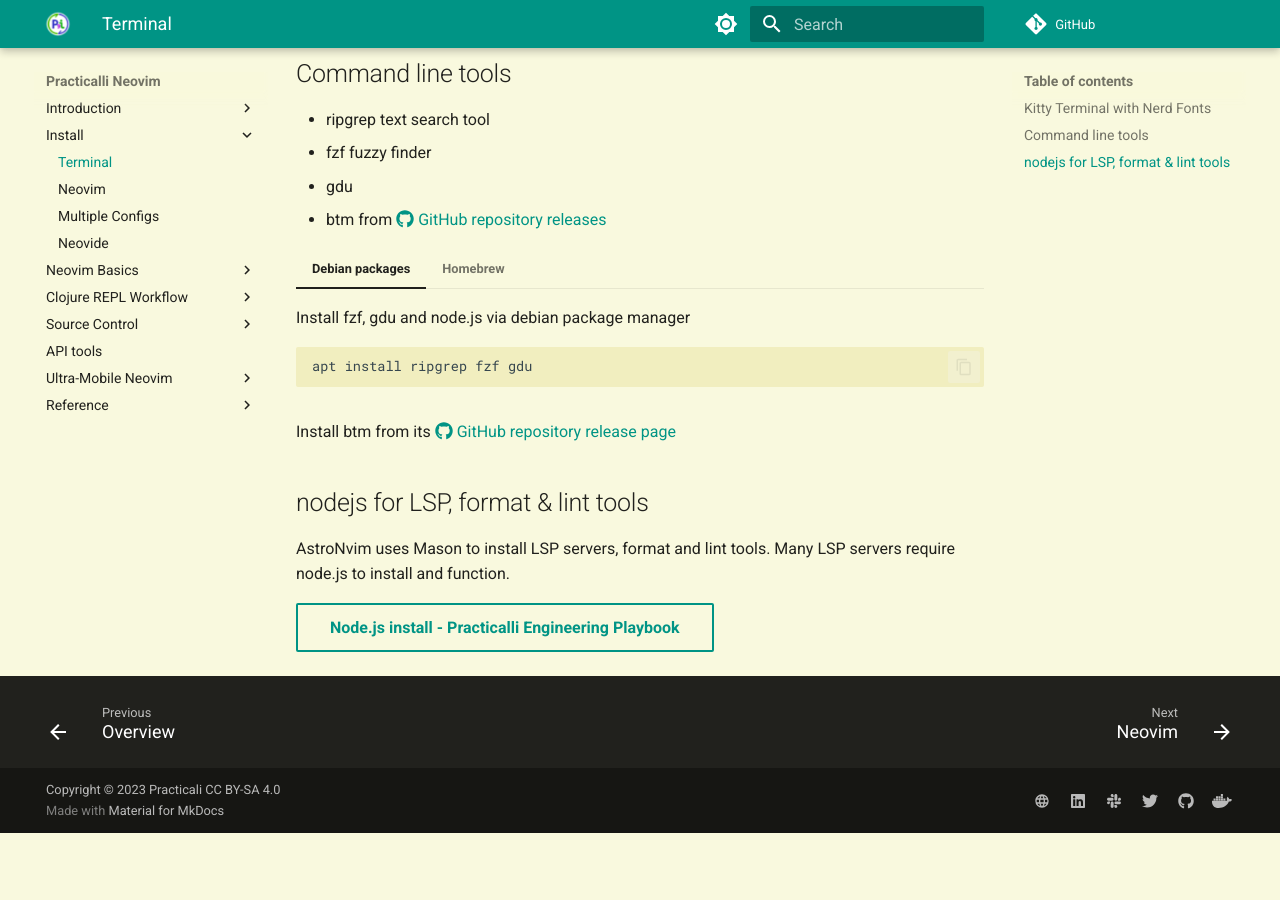
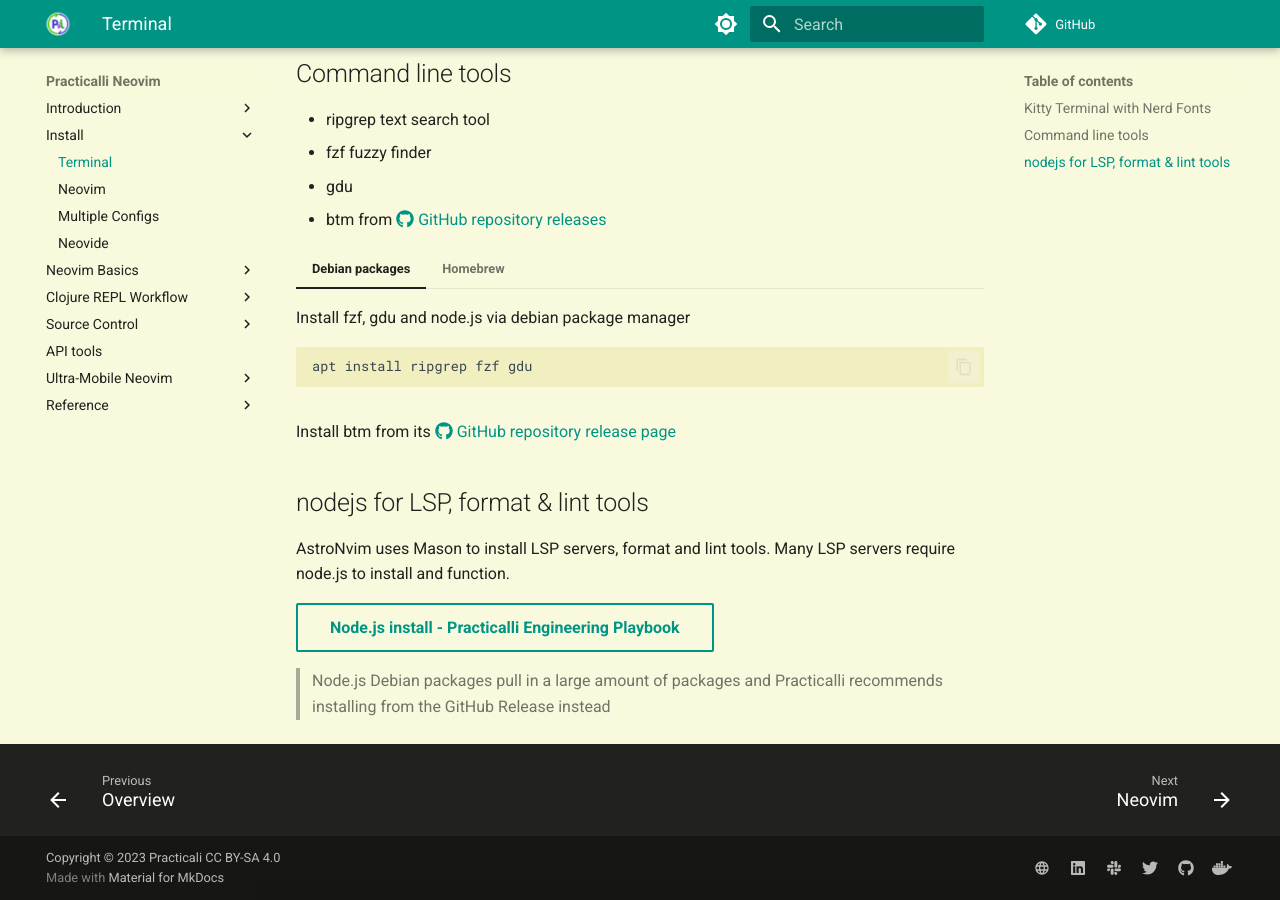
Before and after one commit to practicalli/neovim, an MkDocs documentation site: the page built from docs/install/terminal-tools.md, in a window 1280 px wide and 900 px high, scrolled down 647 px. Built offline with MkDocs 1.6.1 and Material for MkDocs 9.7.7, drawn with Linux system fonts in a browser that asks for light colours; emoji names are drawn with the system emoji font; comment, search, counter and statistics services are not loaded; before the commit the page ends 1480 px from its top, so only the background shows below that.

Commit message:
install: note recommending nodejs github release install

```diff
--- a/docs/install/terminal-tools.md
+++ b/docs/install/terminal-tools.md
@@ -44,3 +44,5 @@
 AstroNvim uses Mason to install LSP servers, format and lint tools.  Many LSP servers require node.js to install and function.
 
 [Node.js install - Practicalli Engineering Playbook](https://practical.li/engineering-playbook/programming-languages/javascript/nodejs/){target=_blank .md-button}
+
+> Node.js Debian packages pull in a large amount of packages and Practicalli recommends installing from the GitHub Release instead
```
